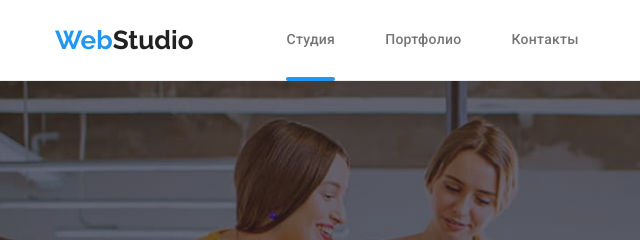
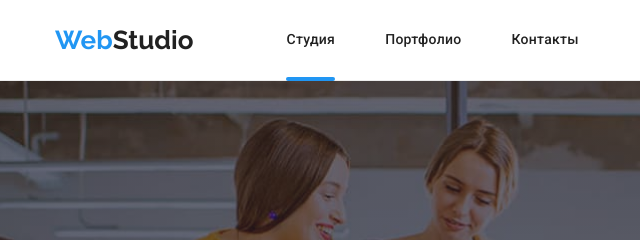
Before and after one commit to ACraft4/goit-markup-hw-07, a plain HTML site: page index.html in a window 1280 px wide. Shown: the top 240 px of the page, 0-640 px from the left. Drawn offline with nearby package versions, Linux system fonts and the light colour scheme.

Commit message:
Fix color in header. Final version

```diff
--- a/sass/layout/_header.scss
+++ b/sass/layout/_header.scss
@@ -26,7 +26,7 @@ font-weight: 500;
 font-size: 14px;
 line-height: 1.14;
 letter-spacing: 0.02em;
-color: var(--main-text-color);
+color: var(--main-title-color);
 padding-bottom: 32px;
 padding-top: 32px;
 transition: color 250ms cubic-bezier(0.4, 0, 0.2, 1);
```
Also changed, not shown: css/main.css, css/main.min.css, 2 other files.
